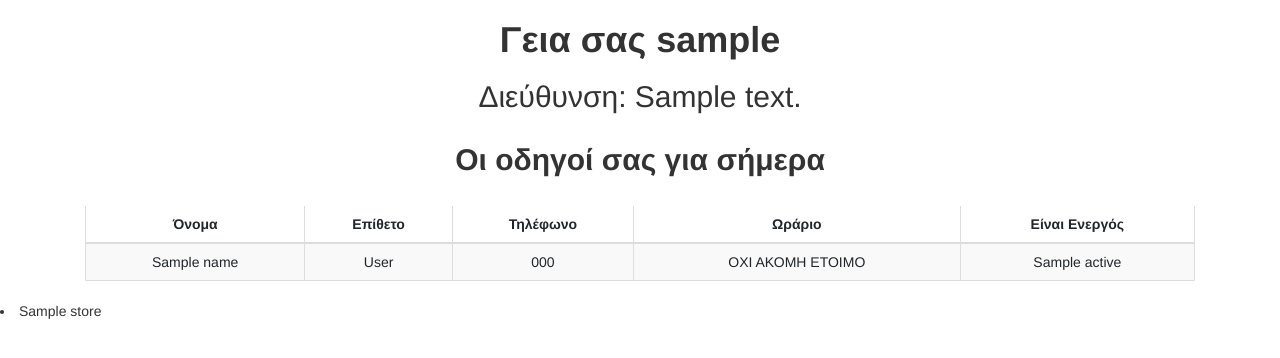
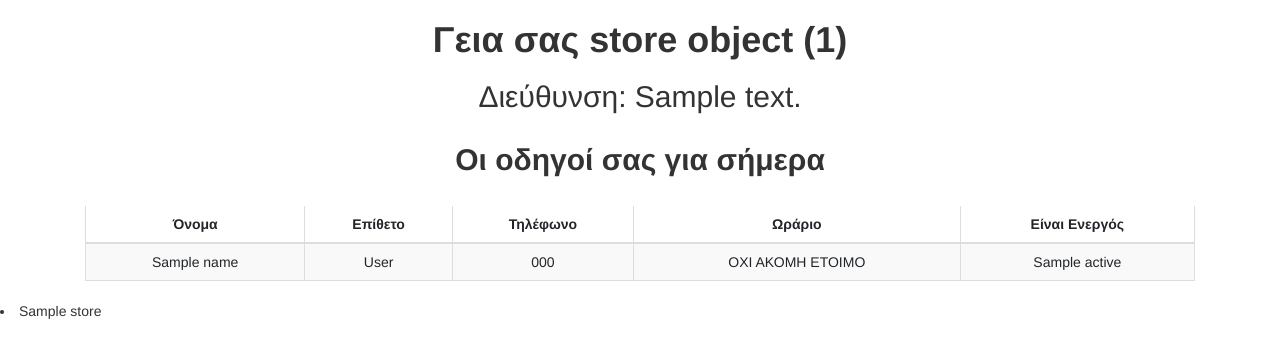
Before and after one commit to Costopoulos/DeliveryApp, a Django app: template src/templates/mydriver.html in a window 1280 px wide. Shown: the part 50-408 px from the top of the page. Run offline with Django 3.2, Linux system fonts and the light colour scheme; a user stored in the database is signed in; tables that the repository leaves empty hold one stand-in row (values such as "Sample post"); the template is opened without the code that fills it: values that come from a table or form of the project are taken from there, most other values are stand-ins (such as "Sample title", 1, 10 or a date in 2020); parts of the project's set-up code (start-up, migrations or seed data) failed here and were passed over; some libraries are stand-ins or nearby versions.

Commit message:
Fix bugs

```diff
--- a/src/store/views.py
+++ b/src/store/views.py
@@ -6,14 +6,10 @@ from django.views import View
 from django.contrib.auth.mixins import UserPassesTestMixin, LoginRequiredMixin
 from django.utils.timezone import datetime
 from .forms import OrderForm
-<<<<<<< HEAD
-
-=======
 from rest_framework.response import Response
 from rest_framework import status
 from django.http import HttpResponse, Http404, HttpResponseRedirect
 from django.contrib import messages
->>>>>>> checkifworking
 
 
 
@@ -28,6 +24,7 @@ def mydriver_view(request):
 
     context = {
         'store' : mystore.name,
+        'storeaddress': mystore.adress,
         'name' : obj.first_name,
         'lastname' : obj.last_name,
         'phone' : obj.phoneNo,
--- a/src/templates/mydriver.html
+++ b/src/templates/mydriver.html
@@ -78,7 +78,7 @@
         <h1>Ιστορικό</h1>
     </div> -->
     {% block base %}
-      {%if user.is_authenticated%} <h1 align="center"><b>Γεια σας {{user}}</b></h1>  {%endif%}
+      {%if user.is_authenticated%} <h1 align="center"><b>Γεια σας {{store}}</b></h1>  {%endif%}
     {% endblock %}
 
     {% if user.is_authenticated %}
```
Also changed, not shown: src/driver/migrations/0001_initial.py, src/driver/migrations/0002_order_isdelivered.py (added), src/driver/migrations/0003_auto_20210504_1146.py (deleted), src/driver/migrations/0004_auto_20210504_1149.py (deleted).
